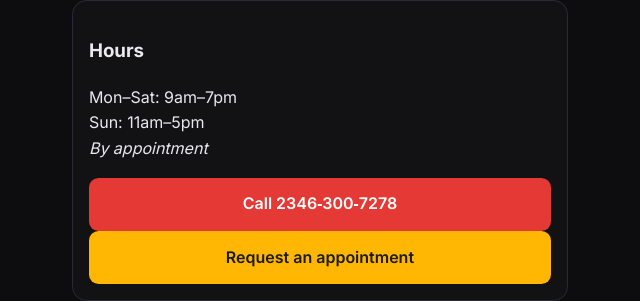
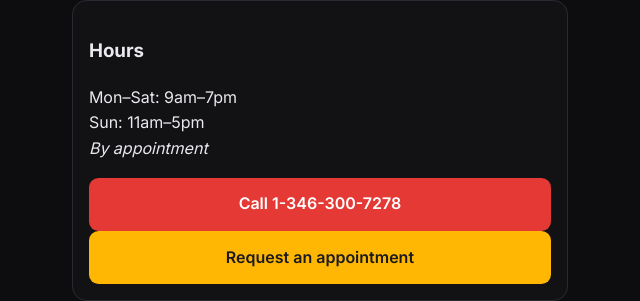
Before and after one commit to benitez504/Benitez504.github.io, a plain HTML site: page index.html in a window 1280 px wide. Shown: the part 1581-1882 px from the top of the page, 632-1272 px from the left. Drawn offline with Linux system fonts and the light colour scheme.

Commit message:
a bunchh

```diff
--- a/index.html
+++ b/index.html
@@ -212,7 +212,7 @@
         <div class="panel">
           <h3>Hours</h3>
           <p>Mon–Sat: 9am–7pm<br>Sun: 11am–5pm<br><em>By appointment</em></p>
-          <a class="btn btn-primary block" href="tel:+13463007278">Call 2346‑300‑7278</a>
+          <a class="btn btn-primary block" href="tel:+13463007278">Call 1-346-300-7278</a>
           <a class="btn btn-accent block" href="#contact">Request an appointment</a>
         </div>
       </div>
```
